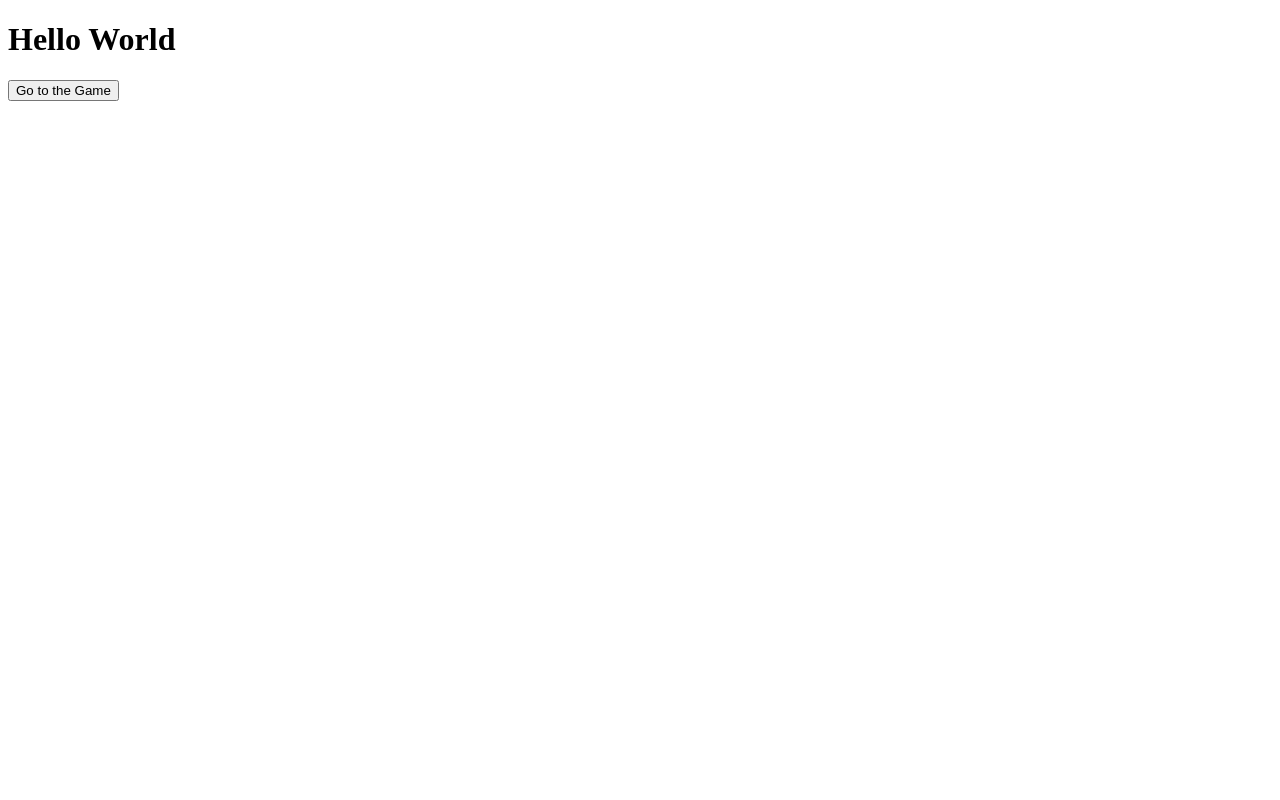
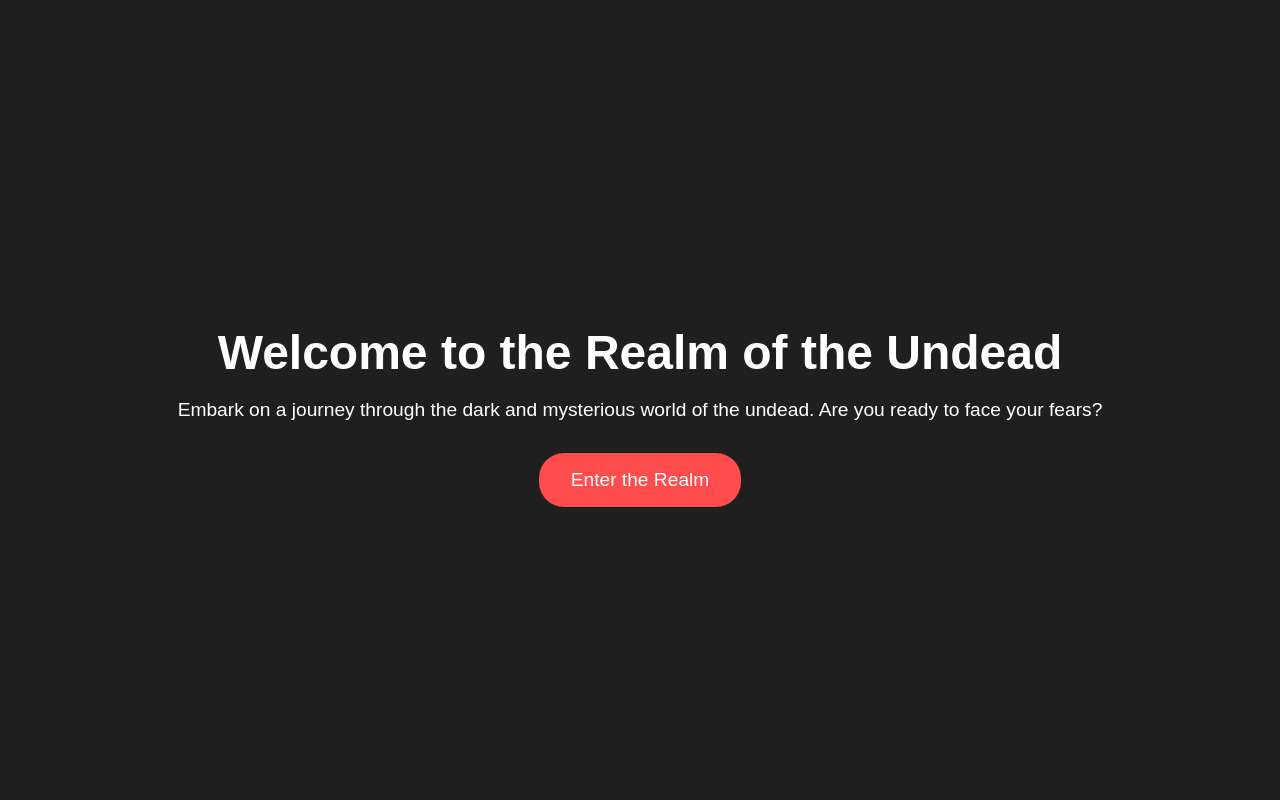
Before and after one commit to Calvinbullock/ZombieSeige, a Django app: template zomSite/Realm_of_the_Undead/templates/--index.html in a window 1280 px wide. Run offline with Django 5.2, Linux system fonts and the light colour scheme; the template is opened without the code that fills it, so the values that code supplies are empty.

Commit message:
front page things

```diff
--- a/zomSite/Realm_of_the_Undead/templates/--index.html
+++ b/zomSite/Realm_of_the_Undead/templates/--index.html
@@ -1,4 +1,3 @@
-{% load static %}
 <!DOCTYPE html>
 <html lang="en">
 
@@ -6,14 +5,56 @@
   <meta charset="UTF-8">
   <meta name="viewport" content="width=device-width, initial-scale=1.0">
   <title>Realm of the Undead</title>
+  <style>
+    body {
+      font-family: Arial, sans-serif;
+      background-color: #1f1f1f;
+      color: #ffffff;
+      margin: 0;
+      padding: 0;
+      display: flex;
+      justify-content: center;
+      align-items: center;
+      height: 100vh;
+    }
+
+    main {
+      text-align: center;
+    }
+
+    h1 {
+      font-size: 3rem;
+      margin-bottom: 1rem;
+    }
+
+    p {
+      font-size: 1.2rem;
+      margin-bottom: 2rem;
+    }
+
+    button {
+      padding: 1rem 2rem;
+      font-size: 1.2rem;
+      background-color: #ff4d4d;
+      border: none;
+      color: #ffffff;
+      cursor: pointer;
+      border-radius: 25px;
+      transition: background-color 0.3s ease;
+    }
+
+    button:hover {
+      background-color: #ff6666;
+    }
+  </style>
 </head>
 
 <body>
   <main>
-    <h1>Hello World</h1>
-    <button type="button" onclick="window.location.href='game.html'">Go to the Game</button>
+    <h1>Welcome to the Realm of the Undead</h1>
+    <p>Embark on a journey through the dark and mysterious world of the undead. Are you ready to face your fears?</p>
+    <button type="button" onclick="window.location.href='game.html'">Enter the Realm</button>
   </main>
-
 </body>
 
 </html>
```
Also changed, not shown: index.html (+46 -4 lines), styles/index.css (line endings or trailing spaces).
